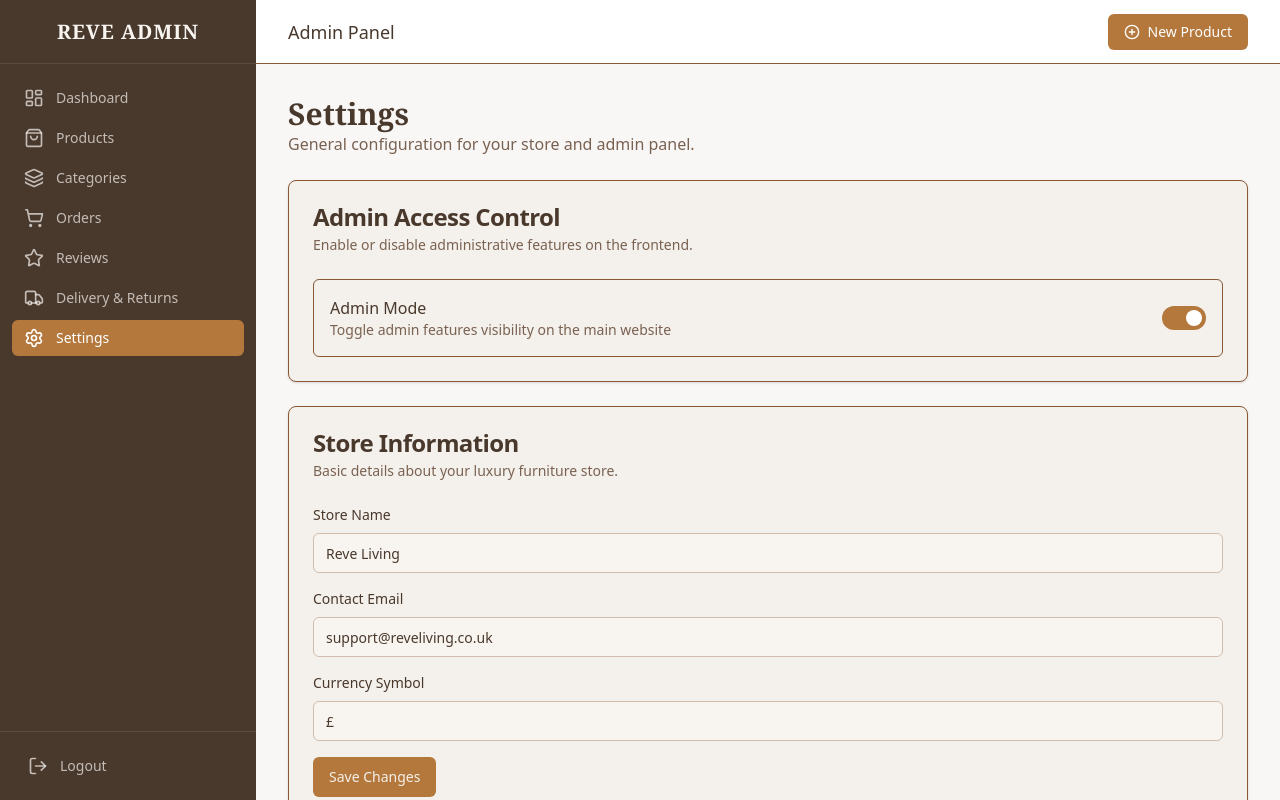
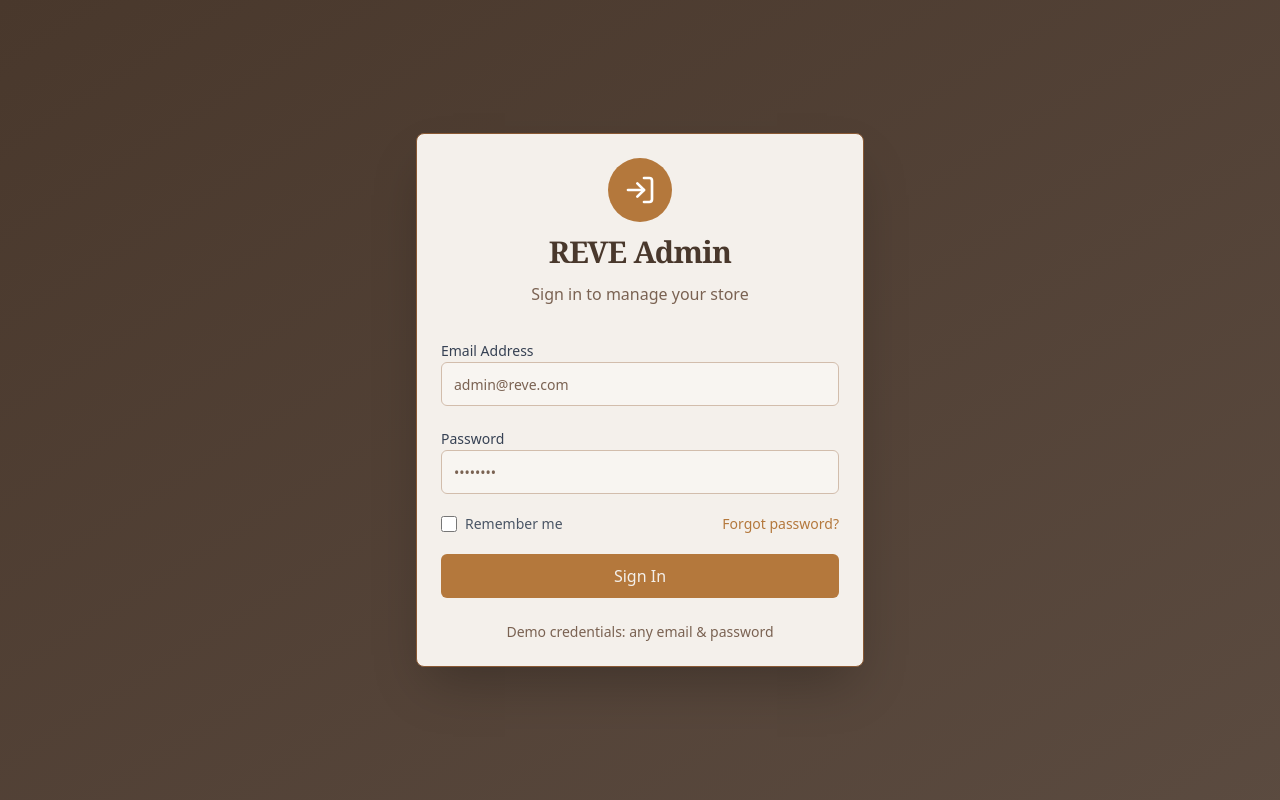
Before and after one commit to Ayesha-te/REVE_ADMIN, a React (Vite) app: page /settings in a window 1280 px wide. Built offline with nearby package versions, Linux system fonts and the light colour scheme.

Commit message:
Implement login functionality and update routing; add Login page and adjust AdminLayout

```diff
--- a/src/App.tsx
+++ b/src/App.tsx
@@ -1,5 +1,7 @@
-import { BrowserRouter as Router, Routes, Route } from 'react-router-dom';
+import { BrowserRouter as Router, Routes, Route, Navigate } from 'react-router-dom';
+import { useState, useEffect } from 'react';
 import AdminLayout from './components/AdminLayout';
+import Login from './pages/Login';
 import Dashboard from './pages/Dashboard';
 import Products from './pages/Products';
 import ProductForm from './pages/ProductForm';
@@ -11,11 +13,31 @@ import Settings from './pages/Settings';
 import { Toaster } from 'sonner';
 
 function App() {
+  const [isLoggedIn, setIsLoggedIn] = useState(false);
+
+  useEffect(() => {
+    // Check if user is logged in
+    const loggedIn = localStorage.getItem('isLoggedIn') === 'true';
+    setIsLoggedIn(loggedIn);
+  }, []);
+
+  if (!isLoggedIn) {
+    return (
+      <Router>
+        <Routes>
+          <Route path="*" element={<Login onLogin={() => setIsLoggedIn(true)} />} />
+        </Routes>
+        <Toaster position="top-right" />
+      </Router>
+    );
+  }
+
   return (
     <Router>
       <AdminLayout>
         <Routes>
-          <Route path="/" element={<Dashboard />} />
+          <Route path="/" element={<Navigate to="/dashboard" />} />
+          <Route path="/dashboard" element={<Dashboard />} />
           <Route path="/products" element={<Products />} />
           <Route path="/products/new" element={<ProductForm />} />
           <Route path="/products/edit/:id" element={<ProductForm />} />
--- a/src/components/AdminLayout.tsx
+++ b/src/components/AdminLayout.tsx
@@ -14,7 +14,7 @@ import {
 import { cn } from '../lib/utils';
 
 const sidebarLinks = [
-  { name: 'Dashboard', href: '/', icon: LayoutDashboard },
+  { name: 'Dashboard', href: '/dashboard', icon: LayoutDashboard },
   { name: 'Products', href: '/products', icon: ShoppingBag },
   { name: 'Categories', href: '/categories', icon: Layers },
   { name: 'Orders', href: '/orders', icon: ShoppingCart },
@@ -55,7 +55,13 @@ const Sidebar = () => {
         </nav>
       </div>
       <div className="border-t border-white/10 p-4">
-        <button className="flex w-full items-center rounded-md px-3 py-2 text-sm font-medium text-ivory/70 hover:bg-white/5 hover:text-ivory transition-colors">
+        <button
+          onClick={() => {
+            localStorage.removeItem('isLoggedIn');
+            window.location.href = '/';
+          }}
+          className="flex w-full items-center rounded-md px-3 py-2 text-sm font-medium text-ivory/70 hover:bg-white/5 hover:text-ivory transition-colors"
+        >
           <LogOut className="mr-3 h-5 w-5 flex-shrink-0" />
           Logout
         </button>
--- /dev/null
+++ b/src/pages/Login.tsx
@@ -0,0 +1,97 @@
+import { useState } from 'react';
+import { useNavigate } from 'react-router-dom';
+import { Card, CardContent, CardHeader, CardTitle } from '../components/ui/card';
+import { Button } from '../components/ui/button';
+import { Input } from '../components/ui/input';
+import { LogIn } from 'lucide-react';
+import { toast } from 'sonner';
+
+interface LoginProps {
+  onLogin: () => void;
+}
+
+const Login = ({ onLogin }: LoginProps) => {
+  const navigate = useNavigate();
+  const [formData, setFormData] = useState({
+    email: '',
+    password: '',
+  });
+
+  const handleSubmit = (e: React.FormEvent) => {
+    e.preventDefault();
+
+    if (!formData.email || !formData.password) {
+      toast.error('Please enter both email and password');
+      return;
+    }
+
+    // For now, just simulate login and navigate to dashboard
+    toast.success('Login successful!');
+    localStorage.setItem('isLoggedIn', 'true');
+    onLogin(); // Update parent state
+    navigate('/dashboard');
+  };
+
+  return (
+    <div className="min-h-screen bg-gradient-to-br from-espresso via-espresso/95 to-espresso/90 flex items-center justify-center p-4">
+      <Card className="w-full max-w-md shadow-2xl">
+        <CardHeader className="space-y-3 text-center pb-8">
+          <div className="mx-auto w-16 h-16 bg-primary rounded-full flex items-center justify-center">
+            <LogIn className="h-8 w-8 text-white" />
+          </div>
+          <CardTitle className="text-3xl font-serif font-bold text-espresso">
+            REVE Admin
+          </CardTitle>
+          <p className="text-muted-foreground">Sign in to manage your store</p>
+        </CardHeader>
+        <CardContent>
+          <form onSubmit={handleSubmit} className="space-y-5">
+            <div className="space-y-2">
+              <label className="text-sm font-medium text-gray-700">Email Address</label>
+              <Input
+                type="email"
+                placeholder="admin@reve.com"
+                value={formData.email}
+                onChange={(e) => setFormData({ ...formData, email: e.target.value })}
+                className="h-11"
+              />
+            </div>
+
+            <div className="space-y-2">
+              <label className="text-sm font-medium text-gray-700">Password</label>
+              <Input
+                type="password"
+                placeholder="••••••••"
+                value={formData.password}
+                onChange={(e) => setFormData({ ...formData, password: e.target.value })}
+                className="h-11"
+              />
+            </div>
+
+            <div className="flex items-center justify-between text-sm">
+              <label className="flex items-center gap-2 cursor-pointer">
+                <input type="checkbox" className="h-4 w-4 rounded border-gray-300" />
+                <span className="text-gray-600">Remember me</span>
+              </label>
+              <a href="#" className="text-primary hover:underline">
+                Forgot password?
+              </a>
+            </div>
+
+            <Button type="submit" className="w-full h-11 text-base font-medium">
+              Sign In
+            </Button>
+          </form>
+
+          <div className="mt-6 text-center">
+            <p className="text-sm text-muted-foreground">
+              Demo credentials: any email & password
+            </p>
+          </div>
+        </CardContent>
+      </Card>
+    </div>
+  );
+};
+
+export default Login;
```
